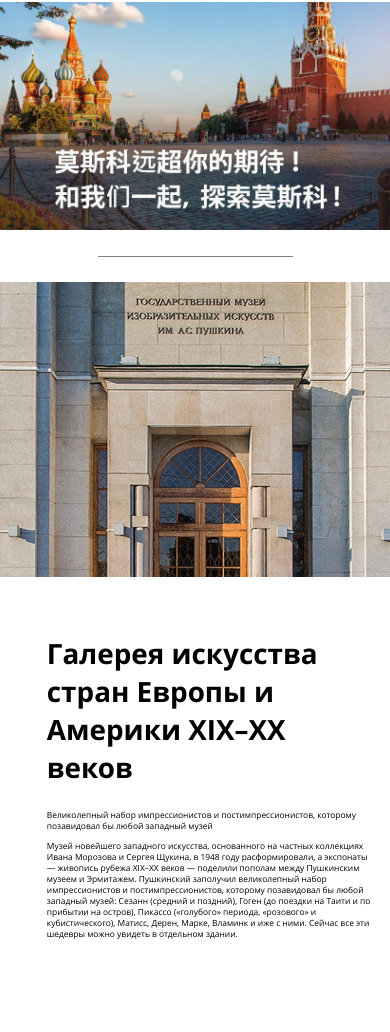
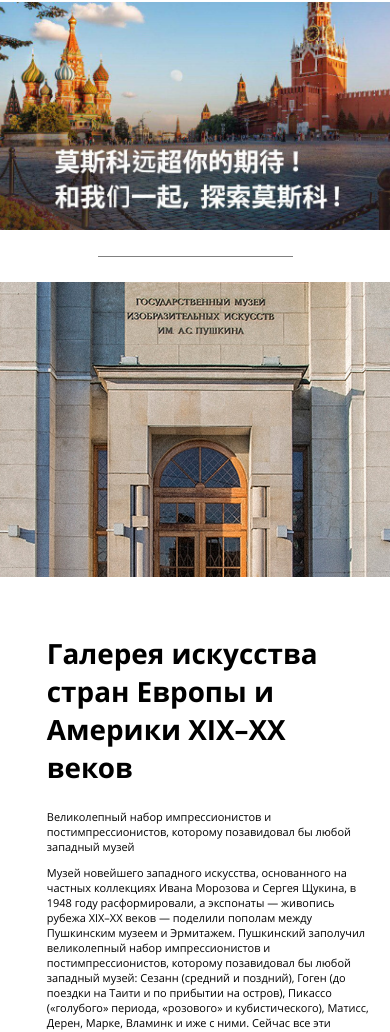
Before and after one commit to EvYuzhalin/discoverMoscow.github.io, a plain HTML site: page index.html in a window 390 px wide. Shown: the part 82-1114 px from the top of the page. Before the commit the page ends 1029 px from the top, so only its background shows below. Drawn offline with Linux system fonts and the light colour scheme.

Commit message:
Add files via upload

```diff
--- a/style.css
+++ b/style.css
@@ -170,7 +170,7 @@ body{
 
 @media (max-width: 1200px){
     .shortDescription{
-        font-size: 1vh;
+        font-size: 1.3vh;
     }
 }
 
@@ -182,7 +182,7 @@ body{
 
 @media (max-width: 1200px){
     .detailDescription{
-        font-size: 1vh;
+        font-size: 1.3vh;
     }
 }
 
```
